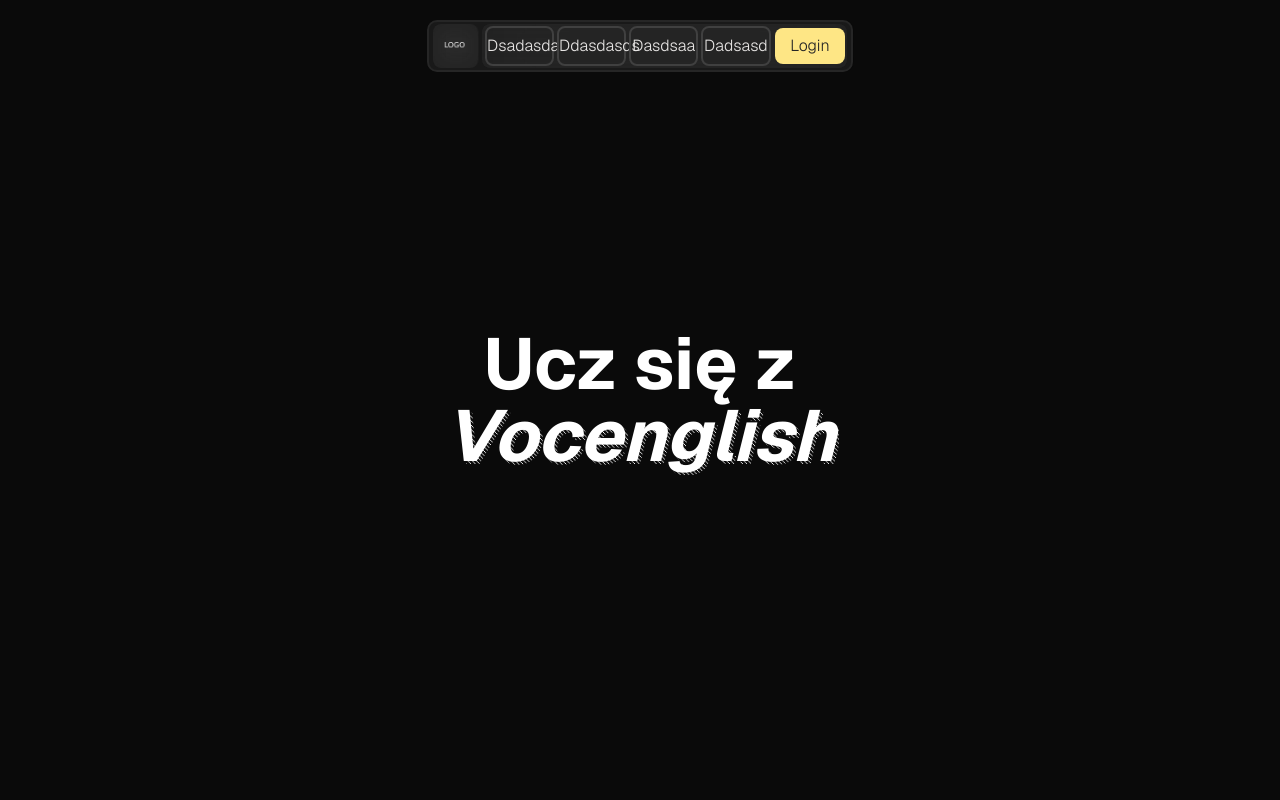
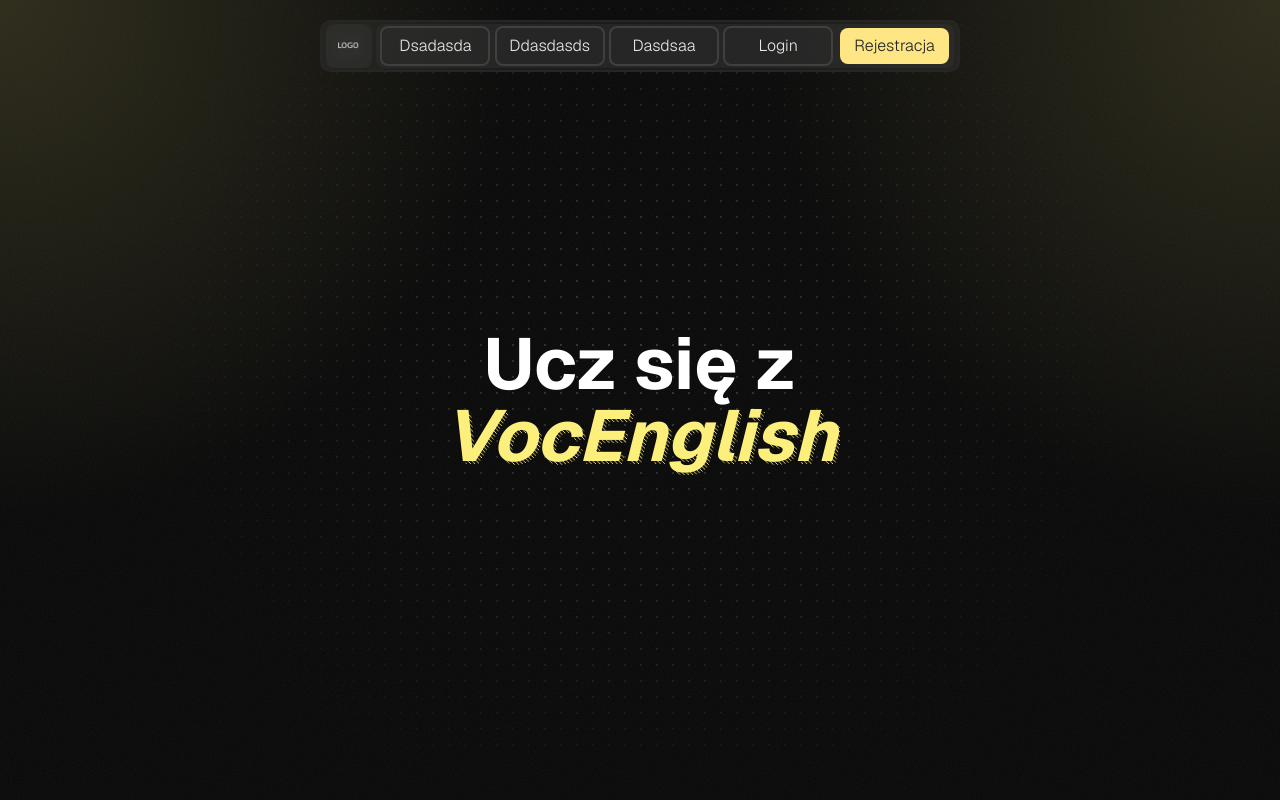
Before and after one commit to BlackShadeOSS/erasmus-gg, a Next.js app: page / in a window 1280 px wide. Shown: the top 800 px of the page. Built offline with nearby package versions, Linux system fonts and the light colour scheme.

Commit message:
improved landing page

```diff
--- a/src/app/(main-page)/page.tsx
+++ b/src/app/(main-page)/page.tsx
@@ -1,17 +1,35 @@
 import NavBar from "@/components/NavBar";
 import { LineShadowText } from "@/components/ui/line-shadow-text";
+import NoiseFilter from "@/components/NoiseFilter";
+import { DotPattern } from "@/components/ui/dot-pattern";
+import { cn } from "@/lib/utils";
+import GlowingCircle from "@/components/ui/glowing-circle";
 
 export default function Home() {
   return (
-    <div className="relative">
+    <div>
       <NavBar />
-
+      <GlowingCircle />
+      <GlowingCircle isRight={true} />
       <main>
         <section className="h-screen flex flex-col items-center justify-center">
           <h1 className="text-7xl w-full font-bold text-center text-white">
             Ucz się z <br />
-            <LineShadowText className="mx-2 italic">Vocenglish</LineShadowText>
+            <LineShadowText
+              className="mx-2 italic text-[#fdef7b]"
+              shadowColor="#fdef7b"
+            >
+              VocEnglish
+            </LineShadowText>
           </h1>
+          <div className="-z-10">
+            <DotPattern
+              glow={false}
+              className={cn(
+                "[mask-image:radial-gradient(500px_circle_at_center,white,transparent)] opacity-50 -translate-y-1/20"
+              )}
+            />
+          </div>
         </section>
 
         <section className="bg-gray-100 text-gray-900 p-10">
@@ -30,6 +48,7 @@ export default function Home() {
           </div>
         </section>
       </main>
+      <NoiseFilter className="z-[-100]" />
     </div>
   );
 }
--- a/src/app/globals.css
+++ b/src/app/globals.css
@@ -50,6 +50,10 @@
       background-position: 100% -100%;
     }
   }
+}
+
+* {
+  box-sizing: border-box;
 }
 
 :root {
@@ -151,3 +155,32 @@ html,
 body {
   height: 100%;
 }
+
+.filter {
+  position: absolute;
+  width: 300px;
+  height: 300px;
+  z-index: -50;
+  background: #000;
+  filter: url(#noiseFilter);
+  opacity: 15%;
+  clip-path: url(#rounded-clip);
+  mix-blend-mode: hard-light;
+  transition: all ease 0.3s;
+}
+
+body::before,
+body::after {
+  position: fixed;
+  content: "";
+  z-index: -1;
+  opacity: 5%;
+}
+
+body::before {
+  background: #0c101b;
+  filter: url(#noiseFilter);
+  width: 100%;
+  height: 100%;
+  pointer-events: none;
+}
--- a/src/components/NavBar.tsx
+++ b/src/components/NavBar.tsx
@@ -6,14 +6,14 @@ import { cn } from "@/lib/utils";
 
 const NavBar = () => {
   let linkClass: string =
-    "border-2 border-neutral-700 text-center w-[19%] py-1.5 rounded-md text-stone-200 cursor-pointer";
+    "border-2 border-neutral-700 text-center w-[19%] py-1.5 rounded-md text-stone-200 cursor-pointer text-base hover:bg-neutral-800/70 hover:text-white transition-all duration-200";
   return (
     <header className="flex justify-center relative top-5 z-50">
-      <div className="fixed w-1/3 h-13 bg-neutral-700/30 border-2 border-neutral-800 backdrop-blur-md opacity-100 rounded-lg flex justify-end items-center">
+      <div className="fixed w-1/2 h-13 bg-neutral-700/30 border-2 border-neutral-800 backdrop-blur-md rounded-lg flex justify-end items-center">
         <div className="bg-neutral-700/20 rounded-md w-12 h-11 mx-1 backdrop-blur-md">
-          <Image src={icon} width={60} height={60} alt="icon of the " />
+          <Image src={icon} width={50} height={50} alt="icon of the" />
         </div>
-        <nav className="w-10/11 float-right rounded-md backdrop-blur-2xl bg-neutral-700/20 h-11 mr-1 font-light capitalize">
+        <nav className="w-19/20 float-right rounded-md backdrop-blur-2xl bg-neutral-700/20 h-11 mr-1 font-light capitalize">
           <ul className="flex justify-evenly items-center h-11">
             <li className={linkClass}>
               <Link href="/">dsadasda</Link>
@@ -25,15 +25,15 @@ const NavBar = () => {
               <Link href="/">dasdsaa</Link>
             </li>
             <li className={linkClass}>
-              <Link href="/">dadsasd</Link>
+              <Link href="/">Login</Link>
             </li>
             <li
               className={cn(
                 linkClass,
-                "bg-amber-200 text-neutral-800 border-0 ml-0.5 "
+                "bg-amber-200 text-neutral-800 border-0 ml-0.5 hover:bg-stone-200 hover:text-black"
               )}
             >
-              <Link href="/">Login</Link>
+              <Link href="/">Rejestracja</Link>
             </li>
           </ul>
         </nav>
--- /dev/null
+++ b/src/components/NoiseFilter.tsx
@@ -0,0 +1,24 @@
+import { cn } from "@/lib/utils";
+import React from "react";
+
+interface NoiseFilterProps {
+  className?: string;
+}
+
+const NoiseFilter = ({ className }: NoiseFilterProps) => {
+  return (
+    <div className={cn("absolute inset-0", className)}>
+      <svg>
+        <filter id="noiseFilter">
+          <feTurbulence
+            type="fractalNoise"
+            baseFrequency="0.6"
+            stitchTiles="stitch"
+          />
+        </filter>
+      </svg>
+    </div>
+  );
+};
+
+export default NoiseFilter;
--- /dev/null
+++ b/src/components/ui/dot-pattern.tsx
@@ -0,0 +1,158 @@
+"use client";
+
+import { cn } from "@/lib/utils";
+import { motion } from "motion/react";
+import React, { useEffect, useId, useRef, useState } from "react";
+
+/**
+ *  DotPattern Component Props
+ *
+ * @param {number} [width=16] - The horizontal spacing between dots
+ * @param {number} [height=16] - The vertical spacing between dots
+ * @param {number} [x=0] - The x-offset of the entire pattern
+ * @param {number} [y=0] - The y-offset of the entire pattern
+ * @param {number} [cx=1] - The x-offset of individual dots
+ * @param {number} [cy=1] - The y-offset of individual dots
+ * @param {number} [cr=1] - The radius of each dot
+ * @param {string} [className] - Additional CSS classes to apply to the SVG container
+ * @param {boolean} [glow=false] - Whether dots should have a glowing animation effect
+ */
+interface DotPatternProps extends React.SVGProps<SVGSVGElement> {
+  width?: number;
+  height?: number;
+  x?: number;
+  y?: number;
+  cx?: number;
+  cy?: number;
+  cr?: number;
+  className?: string;
+  glow?: boolean;
+  [key: string]: unknown;
+}
+
+/**
+ * DotPattern Component
+ *
+ * A React component that creates an animated or static dot pattern background using SVG.
+ * The pattern automatically adjusts to fill its container and can optionally display glowing dots.
+ *
+ * @component
+ *
+ * @see DotPatternProps for the props interface.
+ *
+ * @example
+ * // Basic usage
+ * <DotPattern />
+ *
+ * // With glowing effect and custom spacing
+ * <DotPattern
+ *   width={20}
+ *   height={20}
+ *   glow={true}
+ *   className="opacity-50"
+ * />
+ *
+ * @notes
+ * - The component is client-side only ("use client")
+ * - Automatically responds to container size changes
+ * - When glow is enabled, dots will animate with random delays and durations
+ * - Uses Motion for animations
+ * - Dots color can be controlled via the text color utility classes
+ */
+
+export function DotPattern({
+  width = 16,
+  height = 16,
+  x = 0,
+  y = 0,
+  cx = 1,
+  cy = 1,
+  cr = 1,
+  className,
+  glow = false,
+  ...props
+}: DotPatternProps) {
+  const id = useId();
+  const containerRef = useRef<SVGSVGElement>(null);
+  const [dimensions, setDimensions] = useState({ width: 0, height: 0 });
+
+  useEffect(() => {
+    const updateDimensions = () => {
+      if (containerRef.current) {
+        const { width, height } = containerRef.current.getBoundingClientRect();
+        setDimensions({ width, height });
+      }
+    };
+
+    updateDimensions();
+    window.addEventListener("resize", updateDimensions);
+    return () => window.removeEventListener("resize", updateDimensions);
+  }, []);
+
+  const dots = Array.from(
+    {
+      length:
+        Math.ceil(dimensions.width / width) *
+        Math.ceil(dimensions.height / height),
+    },
+    (_, i) => {
+      const col = i % Math.ceil(dimensions.width / width);
+      const row = Math.floor(i / Math.ceil(dimensions.width / width));
+      return {
+        x: col * width + cx,
+        y: row * height + cy,
+        delay: Math.random() * 5,
+        duration: Math.random() * 3 + 2,
+      };
+    }
+  );
+
+  return (
+    <svg
+      ref={containerRef}
+      aria-hidden="true"
+      className={cn(
+        "pointer-events-none absolute inset-0 h-full w-full",
+        className
+      )}
+      {...props}
+    >
+      <defs>
+        <radialGradient id={`${id}-gradient`}>
+          <stop offset="0%" stopColor="currentColor" stopOpacity="1" />
+          <stop offset="100%" stopColor="currentColor" stopOpacity="0" />
+        </radialGradient>
+      </defs>
+      {dots.map((dot, index) => (
+        <motion.circle
+          key={`${dot.x}-${dot.y}`}
+          cx={dot.x}
+          cy={dot.y}
+          r={cr}
+          fill={glow ? `url(#${id}-gradient)` : "currentColor"}
+          className="text-neutral-400/80"
+          initial={glow ? { opacity: 0.4, scale: 1 } : {}}
+          animate={
+            glow
+              ? {
+                  opacity: [0.4, 1, 0.4],
+                  scale: [1, 1.5, 1],
+                }
+              : {}
+          }
+          transition={
+            glow
+              ? {
+                  duration: dot.duration,
+                  repeat: Infinity,
+                  repeatType: "reverse",
+                  delay: dot.delay,
+                  ease: "easeInOut",
+                }
+              : {}
+          }
+        />
+      ))}
+    </svg>
+  );
+}
--- /dev/null
+++ b/src/components/ui/glowing-circle.tsx
@@ -0,0 +1,19 @@
+import React from "react";
+
+interface GlowingCircleProps {
+  isRight?: boolean;
+}
+
+const GlowingCircle = ({ isRight }: GlowingCircleProps) => {
+  if (isRight) {
+    return (
+      <div className="bg-[radial-gradient(circle_farthest-side_at_100%_0,_#fdef7b26,_#fff0_65%)] absolute w-[50%] h-[100%] -z-20 inset-[0_0_0_auto]"></div>
+    );
+  } else {
+    return (
+      <div className="bg-[radial-gradient(circle_farthest-side_at_0_0,_#fdef7b26,_#fff0_65%)] absolute w-[50%] h-[100%] -z-20 inset-[0%_0%_0%_0%]"></div>
+    );
+  }
+};
+
+export default GlowingCircle;
```
